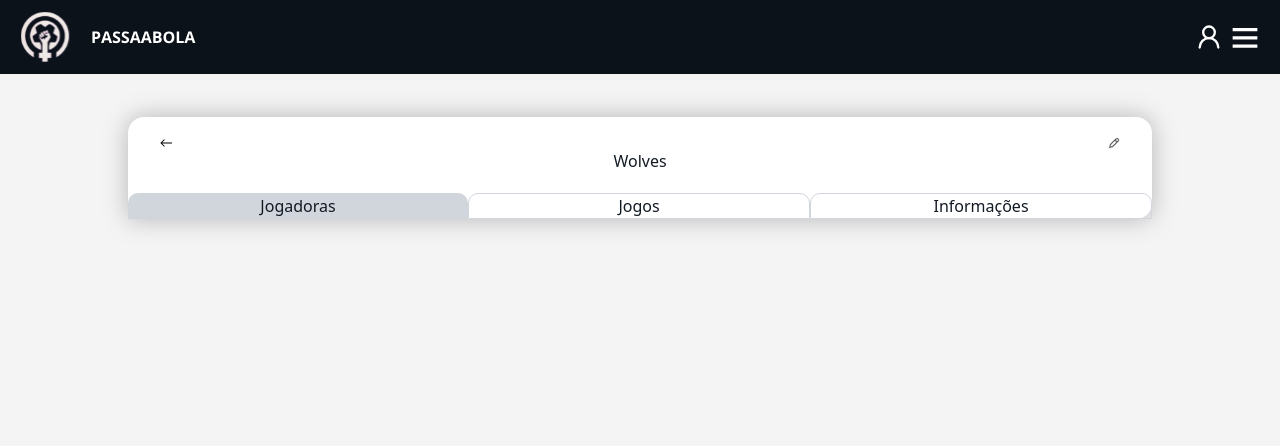
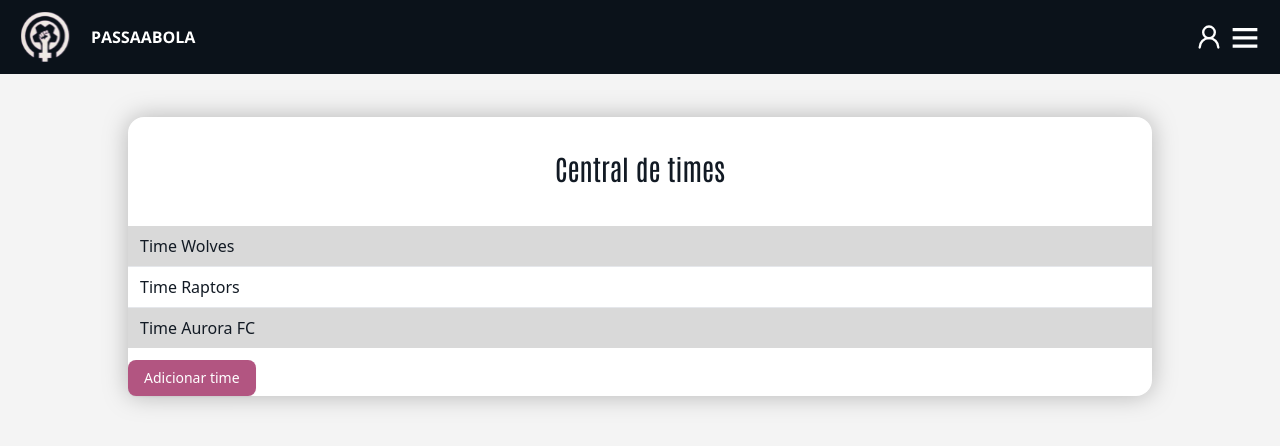
Before and after one commit to Augusto-Valerio/Passa-a-Bola, a React (Vite) app: page /admin in a window 1280 px wide. Shown: the top 446 px of the page. Built offline with nearby package versions, Linux system fonts and the light colour scheme; no server answers.

Commit message:
feat: add CentralDeTimes component

```diff
--- /dev/null
+++ b/src/pages/admin/CentralDeTimes.jsx
@@ -0,0 +1,115 @@
+import { useState } from "react";
+
+import { Button } from "@/components/ui/button";
+import {
+  Dialog,
+  DialogClose,
+  DialogContent,
+  DialogDescription,
+  DialogFooter,
+  DialogHeader,
+  DialogTitle,
+  DialogTrigger,
+} from "@/components/ui/dialog";
+import { Input } from "@/components/ui/input";
+import { Label } from "@/components/ui/label";
+
+import { Link } from "react-router-dom";
+
+export default function CentralDeTimes() {
+  // estado para lista dinâmica
+  const [listaTimes, setListaTimes] = useState([
+    "Time Wolves",
+    "Time Raptors",
+    "Time Aurora FC",
+  ]);
+  const [novoTime, setNovoTime] = useState("");
+
+  return (
+    <section className="py-[43px] flex flex-col justify-center items-center">
+      <div
+        className="bg-white w-[80vw] items-center rounded-2xl h-fit
+        drop-shadow-[0px_0px_12.1px_rgba(0,0,0,0.26)]"
+      >
+        <h1 className="font-antonio text-[28px] text-center pt-[30px] pb-[37px]">
+          Central de times
+        </h1>
+
+        <ul className="divide-y divide-gray-200">
+          {listaTimes.map((time, index) => (
+            <li
+              key={index}
+              className={`${index % 2 === 0 ? "bg-[#D9D9D9]" : "bg-white"}`}
+            >
+              <Link to="/admin/time">
+                <button
+                  className="w-full text-left py-2 px-3 hover:bg-gray-100 cursor-pointer"
+                  onClick={() => console.log(`Abrir ${time}`)}
+                >
+                  {time}
+                </button>
+              </Link>
+            </li>
+          ))}
+        </ul>
+
+        {/* Botão para adicionar time */}
+        <Dialog>
+          <DialogTrigger asChild>
+            <Button className="bg-pink text-white cursor-pointer hover:bg-hover-pink mt-3">
+              Adicionar time
+            </Button>
+          </DialogTrigger>
+
+          <DialogContent className="sm:max-w-[425px]">
+            <form
+              onSubmit={(e) => {
+                e.preventDefault();
+                if (novoTime.trim() !== "") {
+                  setListaTimes([...listaTimes, novoTime.trim()]);
+                  setNovoTime("");
+                }
+              }}
+            >
+              <DialogHeader>
+                <DialogTitle>Adicionar time</DialogTitle>
+                <DialogDescription>
+                  Escreva o nome do time para adicioná-lo.
+                </DialogDescription>
+              </DialogHeader>
+
+              <div className="grid gap-4 mt-4">
+                <div className="grid gap-3">
+                  <Label htmlFor="nome-time">Nome do time</Label>
+                  <Input
+                    id="nome-time"
+                    value={novoTime}
+                    onChange={(e) => setNovoTime(e.target.value)}
+                    placeholder="Digite o nome"
+                  />
+                </div>
+              </div>
+
+              <DialogFooter className="mt-4">
+                <DialogClose asChild>
+                  <Button variant="outline" className="cursor-pointer">
+                    Cancelar
+                  </Button>
+                </DialogClose>
+
+                <DialogClose asChild>
+                  <Button
+                    type="submit"
+                    className="bg-pink hover:bg-hover-pink cursor-pointer"
+                  >
+                    Salvar
+                  </Button>
+                </DialogClose>
+              </DialogFooter>
+            </form>
+          </DialogContent>
+        </Dialog>
+      </div>
+    </section>
+  );
+}
--- a/src/routes/AppRoutes.jsx
+++ b/src/routes/AppRoutes.jsx
@@ -5,6 +5,7 @@ import Login from "../pages/Login/Login";
 import Time from "../pages/admin/Time";
 import Dashboards from "@/pages/admin/Dashboards";
 import AdminLayout from "@/pages/admin/AdminLayout";
+import CentralDeTimes from "@/pages/admin/CentralDeTimes";
 
 export const router = createBrowserRouter([
   {
@@ -26,7 +27,7 @@ export const router = createBrowserRouter([
     children: [
       {
         index: true,
-        element: <Time />,
+        element: <CentralDeTimes />,
       },
       {
         path: "dashboard",
```
